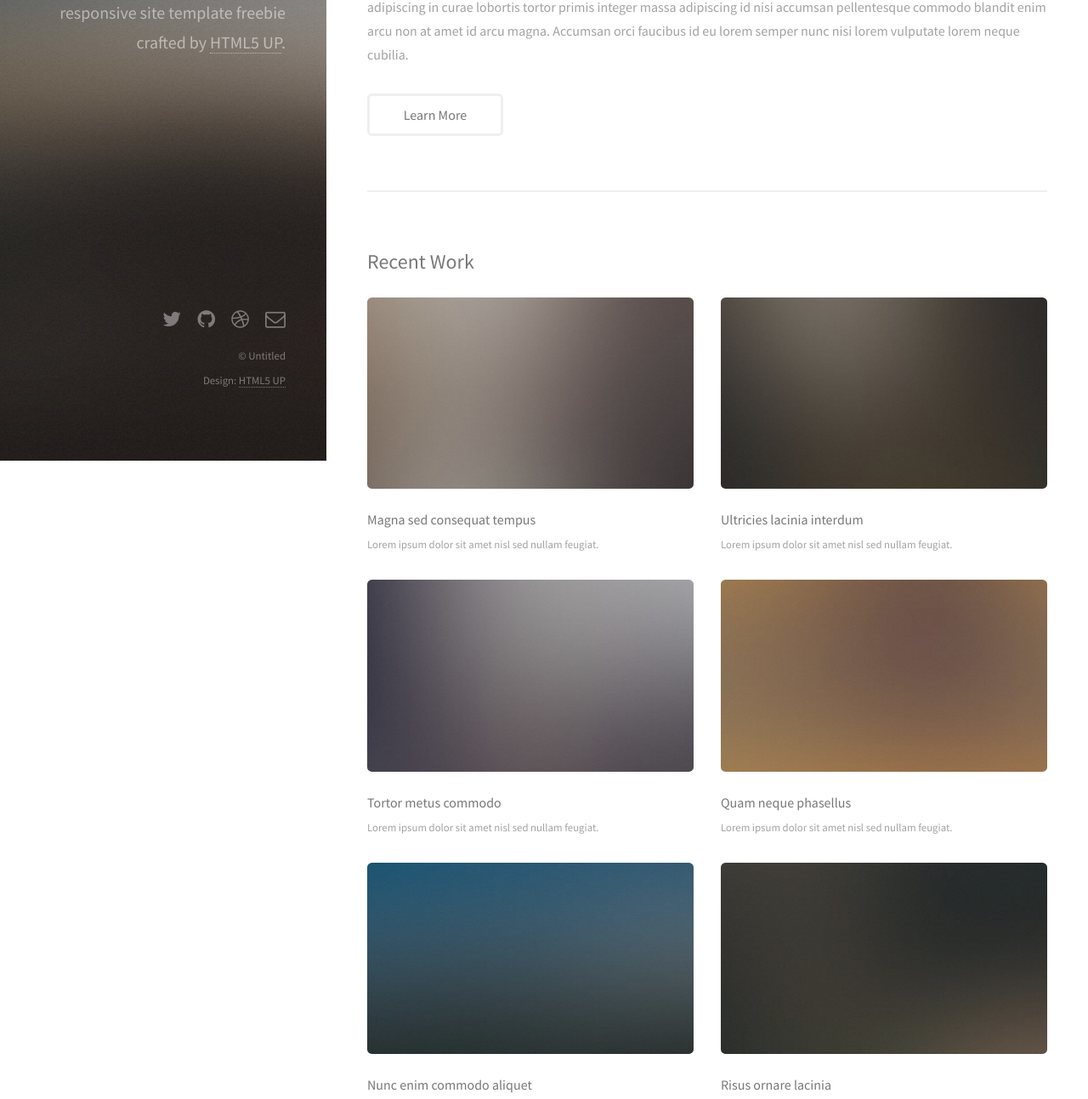
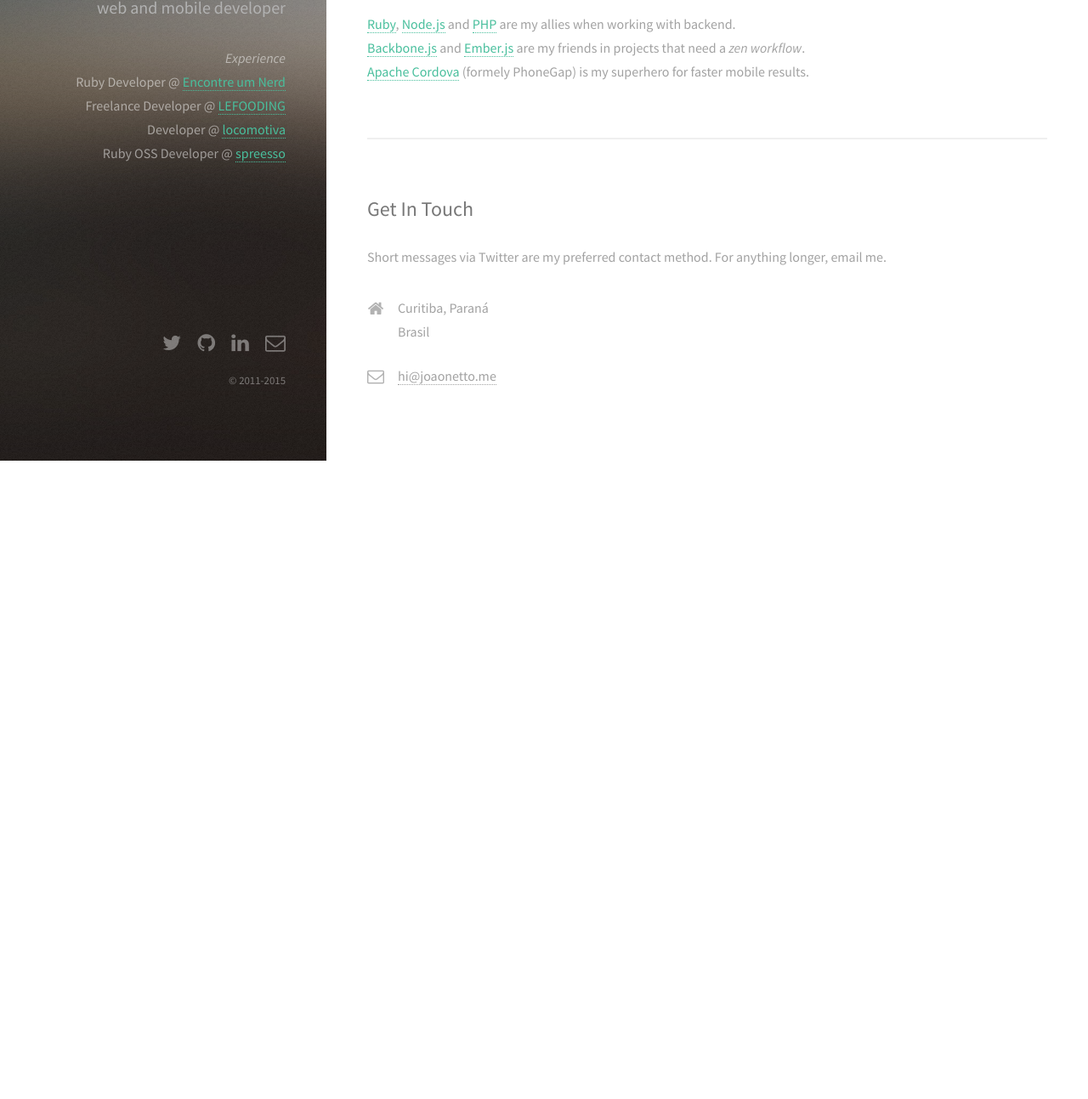
Before and after one commit to jnettome/jnettome.github.io, a plain HTML site: page index.html in a window 1280 px wide. Shown: the part 258-1551 px from the top of the page at 85% size. After the commit the page ends 800 px from the top, so only its background shows below. Drawn offline with Linux system fonts and the light colour scheme.

Commit message:
Inicial commit

```diff
--- a/index.html
+++ b/index.html
@@ -1,26 +1,48 @@
-<!DOCTYPE HTML>
-<!--
-	Strata by HTML5 UP
-	html5up.net | @n33co
-	Free for personal and commercial use under the CCA 3.0 license (html5up.net/license)
--->
 <html>
 	<head>
-		<title>Strata by HTML5 UP</title>
+		<title>João Pedro Netto - Web Developer</title>
 		<meta charset="utf-8" />
 		<meta name="viewport" content="width=device-width, initial-scale=1" />
 		<!--[if lte IE 8]><script src="assets/js/ie/html5shiv.js"></script><![endif]-->
 		<link rel="stylesheet" href="assets/css/main.css" />
 		<!--[if lte IE 8]><link rel="stylesheet" href="assets/css/ie8.css" /><![endif]-->
+
+		<meta name="twitter:title" content="João Pedro Netto">
+		<meta name="twitter:description" content="Web developer">
+		<meta name="twitter:site" content="@jnettome">
+		<meta name="twitter:creator" content="@jnettome">
+		<meta name="twitter:card" content="summary">
+		<meta name="twitter:image" content="http://joaonetto.me/images/avatar.jpg">
+
+		<!-- Open Graph -->
+		<meta property="og:locale" content="en_US">
+		<meta property="og:type" content="website">
+		<meta property="og:title" content="João Pedro Netto">
+		<meta property="og:description" content="Web developer. Ruby and OSS.">
+		<meta property="og:url" content="http://joaonetto.me/">
+		<meta property="og:site_name" content="João Pedro Netto">
+		<link rel="author" href="https://plus.google.com/111092052554396666461"/>
+    <link rel="canonical" href="http://joaonetto.me/">
+
+    <meta name="HandheldFriendly" content="True">
+    <meta name="MobileOptimized" content="320">
+    <meta name="viewport" content="width=device-width, initial-scale=1.0">
+    <meta http-equiv="cleartype" content="on">
 	</head>
 	<body id="top">
-
 		<!-- Header -->
 			<header id="header">
 				<a href="#" class="image avatar"><img src="images/avatar.jpg" alt="" /></a>
-				<h1><strong>I am Strata</strong>, a super simple<br />
-				responsive site template freebie<br />
-				crafted by <a href="http://html5up.net">HTML5 UP</a>.</h1>
+				<h2>João Pedro Netto</h2>
+				<p>web and mobile developer</p>
+
+				<ul style="list-style:none;">
+					<li><em>Experience</em></li>
+					<li>Ruby Developer @ <a href="https://encontreumnerd.com.br">Encontre um Nerd</a></li>
+					<li>Freelance Developer @ <a href="http://lefooding.com">LEFOODING</a></li>
+					<li>Developer @ <a href="https://locomotiva.ml">locomotiva</a></li>
+					<li>Ruby OSS Developer @ <a href="https://spreesso.ml">spreesso</a></li>
+				</ul>
 			</header>
 
 		<!-- Main -->
@@ -29,17 +51,23 @@
 				<!-- One -->
 					<section id="one">
 						<header class="major">
-							<h2>Ipsum lorem dolor aliquam ante commodo<br />
-							magna sed accumsan arcu neque.</h2>
+							<h2>Full-stack web and mobile developer, I help people to reach success solving their problems using agile methodologies and lean startup concepts.</h2>
 						</header>
-						<p>Accumsan orci faucibus id eu lorem semper. Eu ac iaculis ac nunc nisi lorem vulputate lorem neque cubilia ac in adipiscing in curae lobortis tortor primis integer massa adipiscing id nisi accumsan pellentesque commodo blandit enim arcu non at amet id arcu magna. Accumsan orci faucibus id eu lorem semper nunc nisi lorem vulputate lorem neque cubilia.</p>
-						<ul class="actions">
+						  <p>
+    <a href="http://en.wikipedia.org/wiki/Ruby_%28programming_language%29" target="_blank">Ruby</a>, <a href="http://en.wikipedia.org/wiki/NodeJS" target="_blank">Node.js</a> and <a href="http://en.wikipedia.org/wiki/Laravel_%28framework%29" target="_blank">PHP</a> are my allies when working with backend.<br />
+
+    <a href="http://en.wikipedia.org/wiki/Backbone.js" target="_blank">Backbone.js</a> and <a href="http://en.wikipedia.org/wiki/EmberJS" target="_blank">Ember.js</a> are my friends in projects that need a <em>zen workflow</em>.<br />
+
+    <a href="http://en.wikipedia.org/wiki/Apache_Cordova" target="_blank">Apache Cordova</a> (formely PhoneGap) is my superhero for faster mobile results.
+  </p>
+
+			<!-- 			<ul class="actions">
 							<li><a href="#" class="button">Learn More</a></li>
-						</ul>
+						</ul> -->
 					</section>
 
 				<!-- Two -->
-					<section id="two">
+					<!-- <section id="two">
 						<h2>Recent Work</h2>
 						<div class="row">
 							<article class="6u 12u$(xsmall) work-item">
@@ -52,39 +80,17 @@
 								<h3>Ultricies lacinia interdum</h3>
 								<p>Lorem ipsum dolor sit amet nisl sed nullam feugiat.</p>
 							</article>
-							<article class="6u 12u$(xsmall) work-item">
-								<a href="images/fulls/03.jpg" class="image fit thumb"><img src="images/thumbs/03.jpg" alt="" /></a>
-								<h3>Tortor metus commodo</h3>
-								<p>Lorem ipsum dolor sit amet nisl sed nullam feugiat.</p>
-							</article>
-							<article class="6u$ 12u$(xsmall) work-item">
-								<a href="images/fulls/04.jpg" class="image fit thumb"><img src="images/thumbs/04.jpg" alt="" /></a>
-								<h3>Quam neque phasellus</h3>
-								<p>Lorem ipsum dolor sit amet nisl sed nullam feugiat.</p>
-							</article>
-							<article class="6u 12u$(xsmall) work-item">
-								<a href="images/fulls/05.jpg" class="image fit thumb"><img src="images/thumbs/05.jpg" alt="" /></a>
-								<h3>Nunc enim commodo aliquet</h3>
-								<p>Lorem ipsum dolor sit amet nisl sed nullam feugiat.</p>
-							</article>
-							<article class="6u$ 12u$(xsmall) work-item">
-								<a href="images/fulls/06.jpg" class="image fit thumb"><img src="images/thumbs/06.jpg" alt="" /></a>
-								<h3>Risus ornare lacinia</h3>
-								<p>Lorem ipsum dolor sit amet nisl sed nullam feugiat.</p>
-							</article>
 						</div>
-						<ul class="actions">
-							<li><a href="#" class="button">Full Portfolio</a></li>
-						</ul>
-					</section>
+
+					</section> -->
 
 				<!-- Three -->
 					<section id="three">
 						<h2>Get In Touch</h2>
-						<p>Accumsan pellentesque commodo blandit enim arcu non at amet id arcu magna. Accumsan orci faucibus id eu lorem semper nunc nisi lorem vulputate lorem neque lorem ipsum dolor.</p>
+						<p>Short messages via Twitter are my preferred contact method. For anything longer, email me.</p>
 						<div class="row">
-							<div class="8u 12u$(small)">
-								<form method="post" action="#">
+							<!-- <div class="8u 12u$(small)"> -->
+								<!-- <form method="post" action="#">
 									<div class="row uniform 50%">
 										<div class="6u 12u$(xsmall)"><input type="text" name="name" id="name" placeholder="Name" /></div>
 										<div class="6u$ 12u$(xsmall)"><input type="email" name="email" id="email" placeholder="Email" /></div>
@@ -93,23 +99,22 @@
 								</form>
 								<ul class="actions">
 									<li><input type="submit" value="Send Message" /></li>
-								</ul>
-							</div>
-							<div class="4u$ 12u$(small)">
+								</ul> -->
+							<!-- </div> -->
+							<div class="8u$ 12u$(small)">
 								<ul class="labeled-icons">
 									<li>
 										<h3 class="icon fa-home"><span class="label">Address</span></h3>
-										1234 Somewhere Rd.<br />
-										Nashville, TN 00000<br />
-										United States
+										Curitiba, Paraná<br />
+										Brasil
 									</li>
-									<li>
+									<!-- <li>
 										<h3 class="icon fa-mobile"><span class="label">Phone</span></h3>
-										000-000-0000
-									</li>
+										+55 41 9000 0000
+									</li> -->
 									<li>
 										<h3 class="icon fa-envelope-o"><span class="label">Email</span></h3>
-										<a href="#">hello@untitled.tld</a>
+										<a href="mailto:hi@joaonetto.me">hi@joaonetto.me</a>
 									</li>
 								</ul>
 							</div>
@@ -117,8 +122,8 @@
 					</section>
 
 				<!-- Four -->
-				<!--
-					<section id="four">
+
+					<!-- <section id="four">
 						<h2>Elements</h2>
 
 						<section>
@@ -433,21 +438,22 @@ print 'It took ' + i + ' iterations to sort the deck.';</code></pre>
 							<p><span class="image right"><img src="images/avatar.jpg" alt="" /></span>Fringilla nisl. Donec accumsan interdum nisi, quis tincidunt felis sagittis eget. tempus euismod. Vestibulum ante ipsum primis in faucibus vestibulum. Blandit adipiscing eu felis iaculis volutpat ac adipiscing accumsan eu faucibus. Integer ac pellentesque praesent tincidunt felis sagittis eget. tempus euismod. Vestibulum ante ipsum primis in faucibus vestibulum. Blandit adipiscing eu felis iaculis volutpat ac adipiscing accumsan eu faucibus. Integer ac pellentesque praesent. Donec accumsan interdum nisi, quis tincidunt felis sagittis eget. tempus euismod. Vestibulum ante ipsum primis in faucibus vestibulum. Blandit adipiscing eu felis iaculis volutpat ac adipiscing accumsan eu faucibus. Integer ac pellentesque praesent tincidunt felis sagittis eget. tempus euismod. Vestibulum ante ipsum primis in faucibus vestibulum. Blandit adipiscing eu felis iaculis volutpat ac adipiscing accumsan eu faucibus. Integer ac pellentesque praesent.</p>
 						</section>
 
-					</section>
-				-->
+					</section> -->
+
 
 			</div>
 
 		<!-- Footer -->
 			<footer id="footer">
 				<ul class="icons">
-					<li><a href="#" class="icon fa-twitter"><span class="label">Twitter</span></a></li>
-					<li><a href="#" class="icon fa-github"><span class="label">Github</span></a></li>
-					<li><a href="#" class="icon fa-dribbble"><span class="label">Dribbble</span></a></li>
-					<li><a href="#" class="icon fa-envelope-o"><span class="label">Email</span></a></li>
+					<li><a href="https://twitter.com/jnettome" class="icon fa-twitter"><span class="label">Twitter</span></a></li>
+					<li><a href="https://github.com/jnettome" class="icon fa-github"><span class="label">Github</span></a></li>
+
+					<li><a href="https://linkedin.com/in/joaonettome" class="icon fa-linkedin"><span class="label">Linkedin</span></a></li>
+					<li><a href="mailto:hi@joaonetto.me" class="icon fa-envelope-o"><span class="label">Email</span></a></li>
 				</ul>
 				<ul class="copyright">
-					<li>&copy; Untitled</li><li>Design: <a href="http://html5up.net">HTML5 UP</a></li>
+					<li>&copy; 2011-2015</li>
 				</ul>
 			</footer>
 
@@ -459,5 +465,16 @@ print 'It took ' + i + ' iterations to sort the deck.';</code></pre>
 			<!--[if lte IE 8]><script src="assets/js/ie/respond.min.js"></script><![endif]-->
 			<script src="assets/js/main.js"></script>
 
+			<script type="text/javascript">
+	      var _gaq = _gaq || [];
+	      _gaq.push(['_setAccount', 'UA-19971072-1']);
+	      _gaq.push(['_trackPageview']);
+
+	      (function() {
+	      var ga = document.createElement('script'); ga.type = 'text/javascript'; ga.async = true;
+	      ga.src = ('https:' == document.location.protocol ? 'https://ssl' : 'http://www') + '.google-analytics.com/ga.js';
+	      var s = document.getElementsByTagName('script')[0]; s.parentNode.insertBefore(ga, s);
+	      })();
+      </script>
 	</body>
 </html>
```
Also changed, not shown: images/avatar.jpg.
